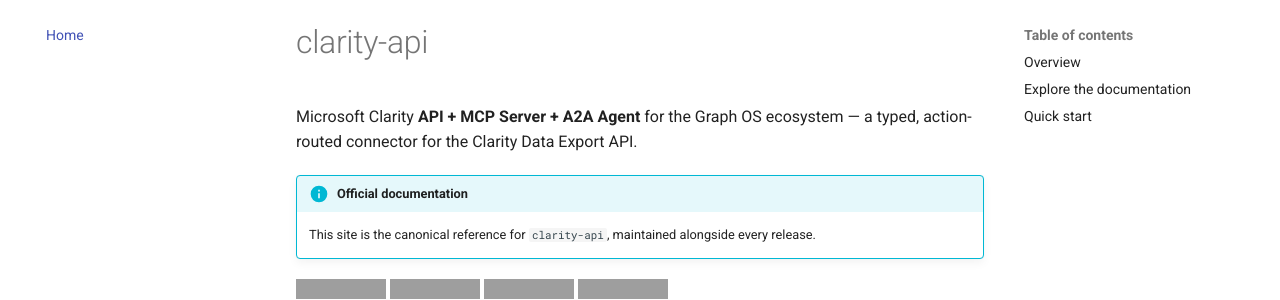
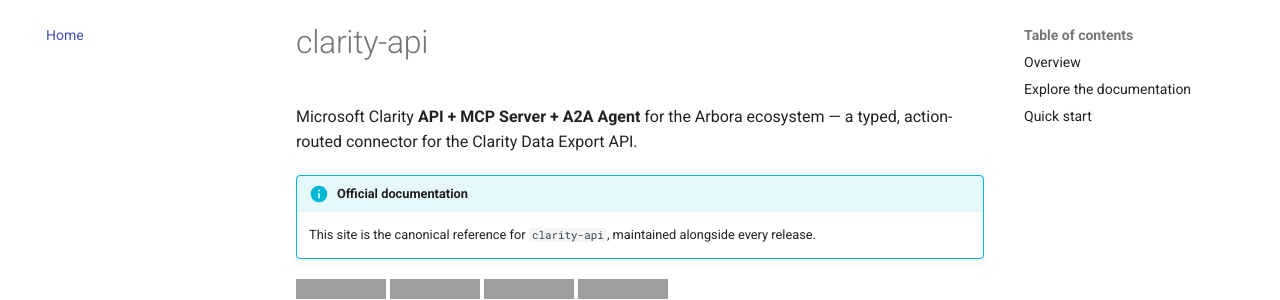
Before and after one commit to Knuckles-Team/clarity-api, an MkDocs documentation site: the page built from docs/index.md, in a window 1280 px wide and 900 px high, cut to the strip 124-424 px from the top of the window. Built offline with MkDocs 1.6.1 and Material for MkDocs 9.7.7, drawn with Linux system fonts in a browser that asks for light colours; comment, search, counter and statistics services are not loaded; grey boxes are pictures that could not be loaded.

Commit message:
chore: rename graph-os terminology to arbora [skip ci]
Deterministic graph-os -> arbora terminology replace (replacements=11 files=10 paths_moved=0), with hosts
au.arpa -> arbora.arpa and graph-os.arpa -> arbora-mcp.arpa.

Spec: none (rename)
Co-Authored-By: Claude Opus 5.5 (1M context) <noreply@anthropic.com>

```diff
--- a/.pre-commit-config.yaml
+++ b/.pre-commit-config.yaml
@@ -3,7 +3,7 @@
 default_install_hook_types: [pre-commit, pre-push]
 default_language_version:
   python: python3
-# Phase 0 dev-velocity contract (graph-os-completion-program): a hook with no
+# Phase 0 dev-velocity contract (arbora-completion-program): a hook with no
 # explicit `stages:` below is commit-only, never both.
 default_stages: [pre-commit]
 exclude: 'dotnet|node_modules'
--- a/docs/index.md
+++ b/docs/index.md
@@ -1,6 +1,6 @@
 # clarity-api
 
-Microsoft Clarity **API + MCP Server + A2A Agent** for the Graph OS ecosystem —
+Microsoft Clarity **API + MCP Server + A2A Agent** for the Arbora ecosystem —
 a typed, action-routed connector for the Clarity Data Export API.
 
 !!! info "Official documentation"
--- a/mkdocs.yml
+++ b/mkdocs.yml
@@ -1,5 +1,5 @@
 site_name: "clarity-api"
-site_description: "Microsoft Clarity API + MCP Server + A2A Agent — a typed, action-routed Clarity Data Export connector for the Graph OS ecosystem."
+site_description: "Microsoft Clarity API + MCP Server + A2A Agent — a typed, action-routed Clarity Data Export connector for the Arbora ecosystem."
 site_url: "https://knuckles-team.github.io/clarity-api/"
 repo_name: "Knuckles-Team/clarity-api"
 repo_url: "https://github.com/Knuckles-Team/clarity-api"
```
Also changed, not shown: README.md (+1 -1 lines), clarity_api/skills/clarity-analytics-ingestion/SKILL.md (+1 -1 lines), clarity_api/skills/clarity-analytics-ingestion/WORKFLOW.md (+1 -1 lines), clarity_api/skills/clarity-api-operations/SKILL.md (+2 -2 lines), 3 other files.
